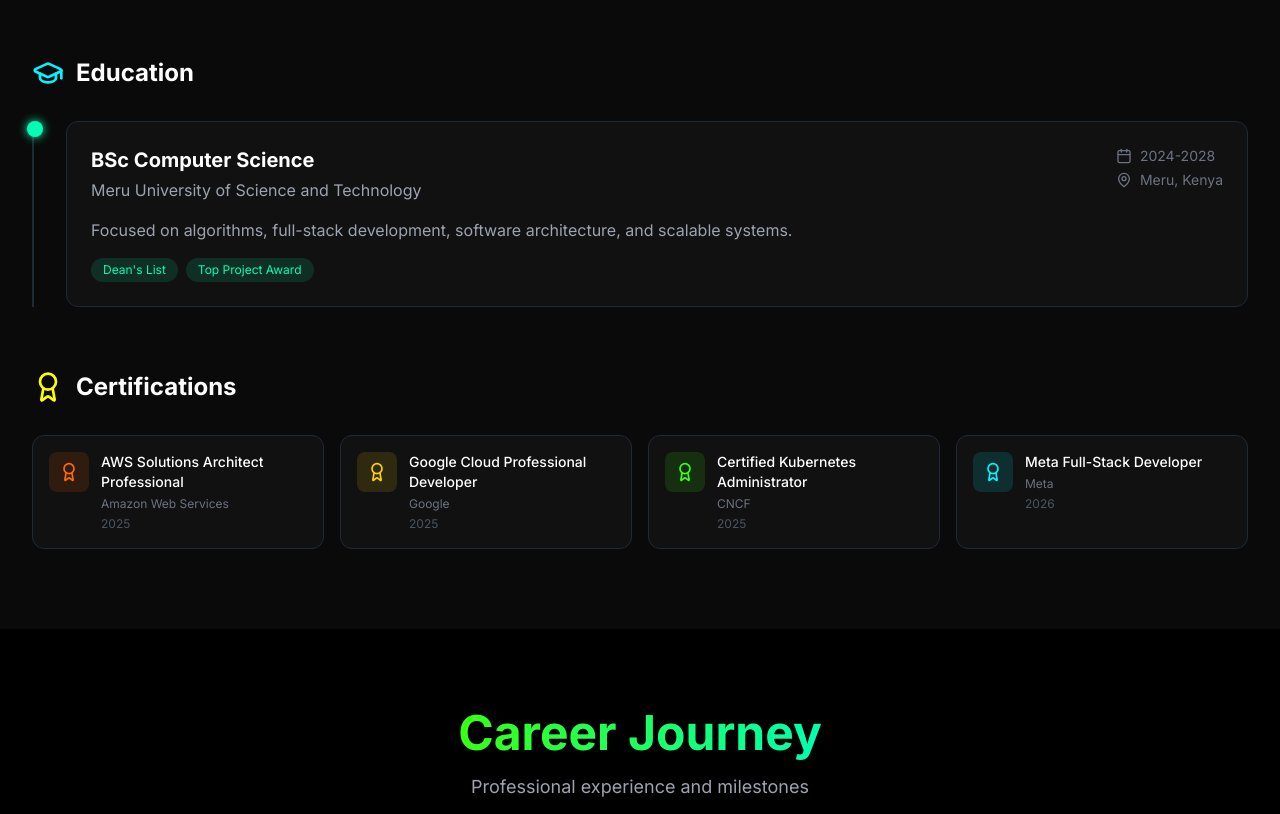
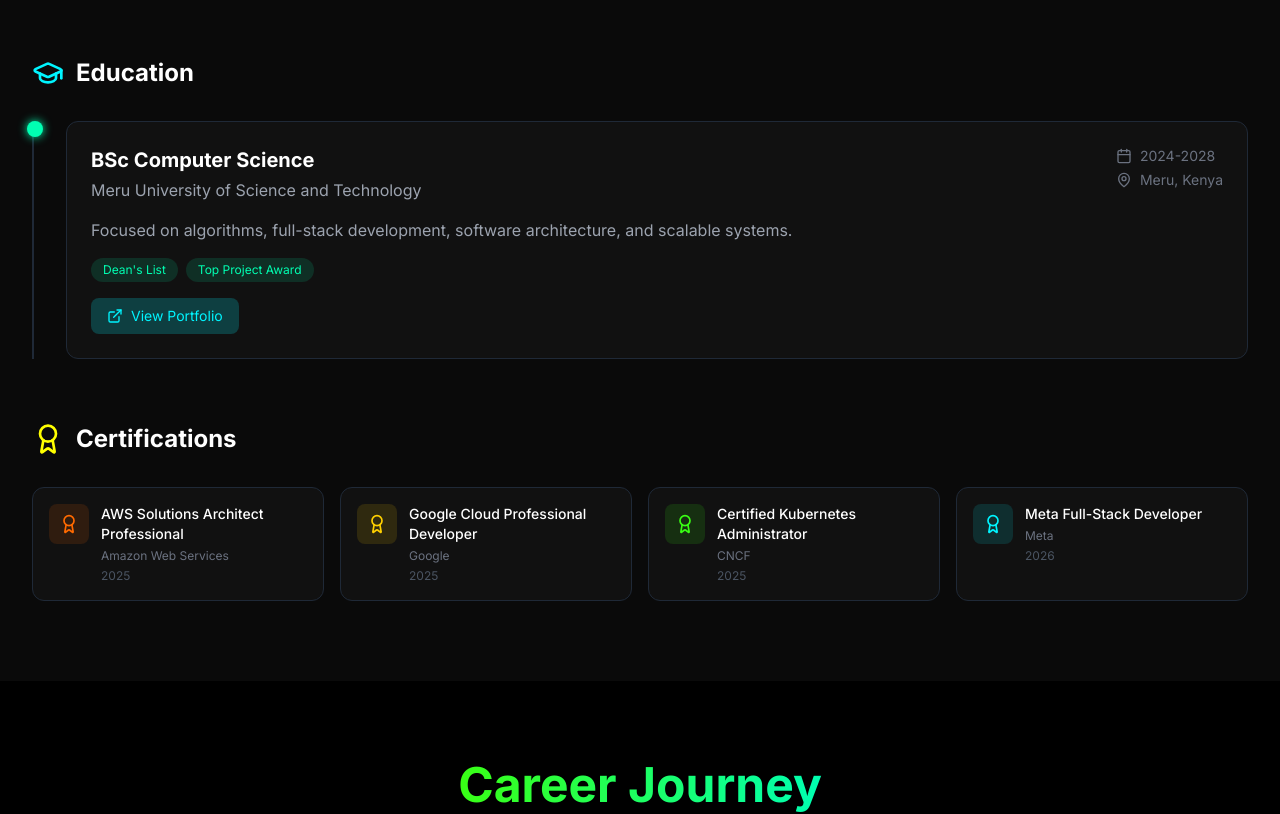
Before and after one commit to mwakidenis/mitrokit-ventures, a Next.js app: page / in a window 1280 px wide. Shown: the part 3163-3977 px from the top of the page. Built offline with nearby package versions, Linux system fonts and the light colour scheme.

Commit message:
Update project files

```diff
--- a/next.config.js
+++ b/next.config.js
@@ -26,10 +26,7 @@ const nextConfig = {
   // Fix for lockfile warning
   outputFileTracingRoot: path.join(__dirname, '..'),
 
-  // ===== Required for OpenNext/Cloudflare Pages =====
-  output: 'standalone',
-
-  // ===== Added for Cloudflare Pages deployment =====
+  // ===== Cloudflare Pages deployment =====
   typescript: {
     ignoreBuildErrors: true,
   },
--- a/src/components/sections/Education.tsx
+++ b/src/components/sections/Education.tsx
@@ -2,7 +2,7 @@
 
 import { useState, useEffect } from 'react'
 import { motion } from 'framer-motion'
-import { GraduationCap, Award, Calendar, MapPin } from 'lucide-react'
+import { GraduationCap, Award, Calendar, MapPin, ExternalLink } from 'lucide-react'
 
 const portfolio = {
   title: 'Portfolio & Certificates',
@@ -19,6 +19,7 @@ const education = [
     description: 'Focused on algorithms, full-stack development, software architecture, and scalable systems.',
     achievements: ["Dean's List", 'Top Project Award'],
     color: '#00FFB2',
+    portfolio: 'https://mwakidenis.pages.dev',
   },
 ]
 
@@ -137,6 +138,19 @@ export default function Education() {
                       </span>
                     ))}
                   </div>
+
+                  {/* Portfolio Link */}
+                  {edu.portfolio && (
+                    <a
+                      href={edu.portfolio}
+                      target="_blank"
+                      rel="noopener noreferrer"
+                      className="inline-flex items-center gap-2 mt-4 px-4 py-2 text-sm rounded-lg bg-neon-blue/20 text-neon-blue hover:bg-neon-blue/30 transition-colors"
+                    >
+                      <ExternalLink className="w-4 h-4" />
+                      View Portfolio
+                    </a>
+                  )}
                 </div>
               </motion.div>
             ))}
```
Also changed, not shown: package.json (+4 -4 lines), 1 other file (tests, documents, lock files or other folders).
